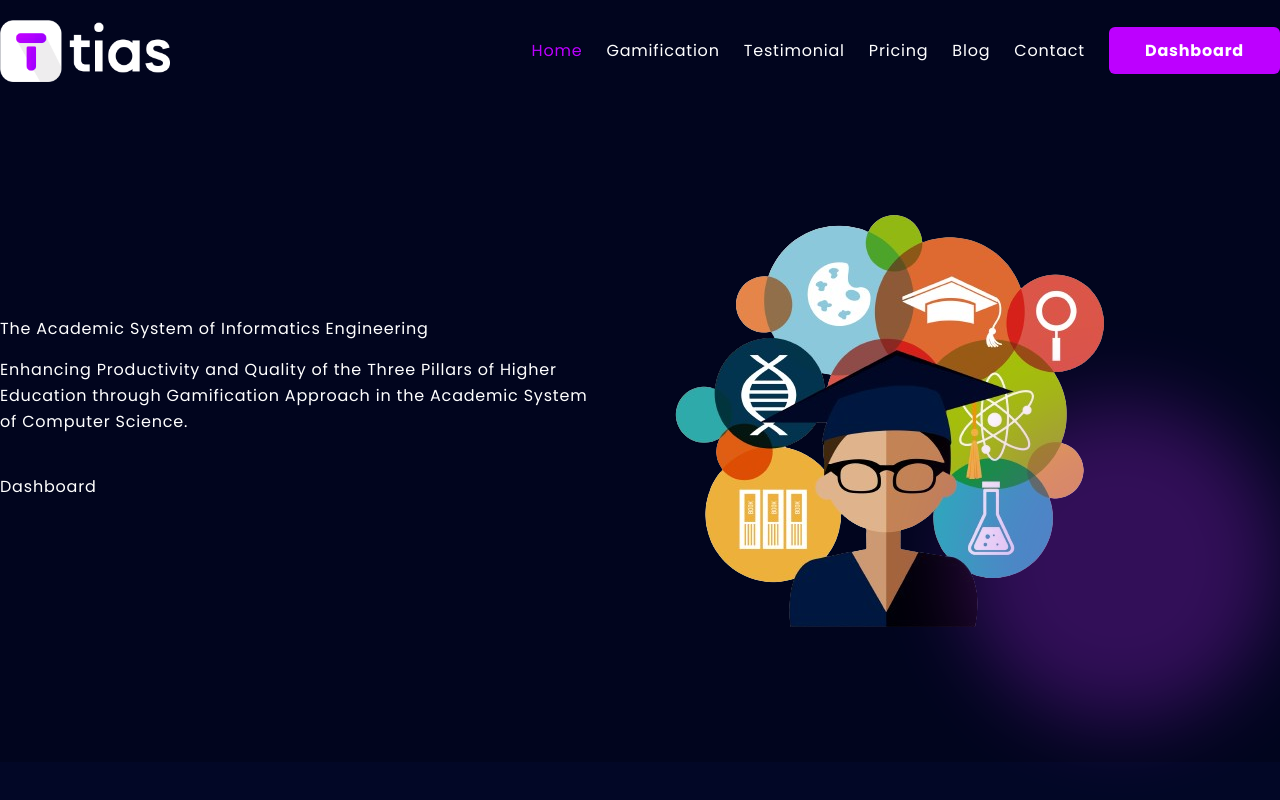
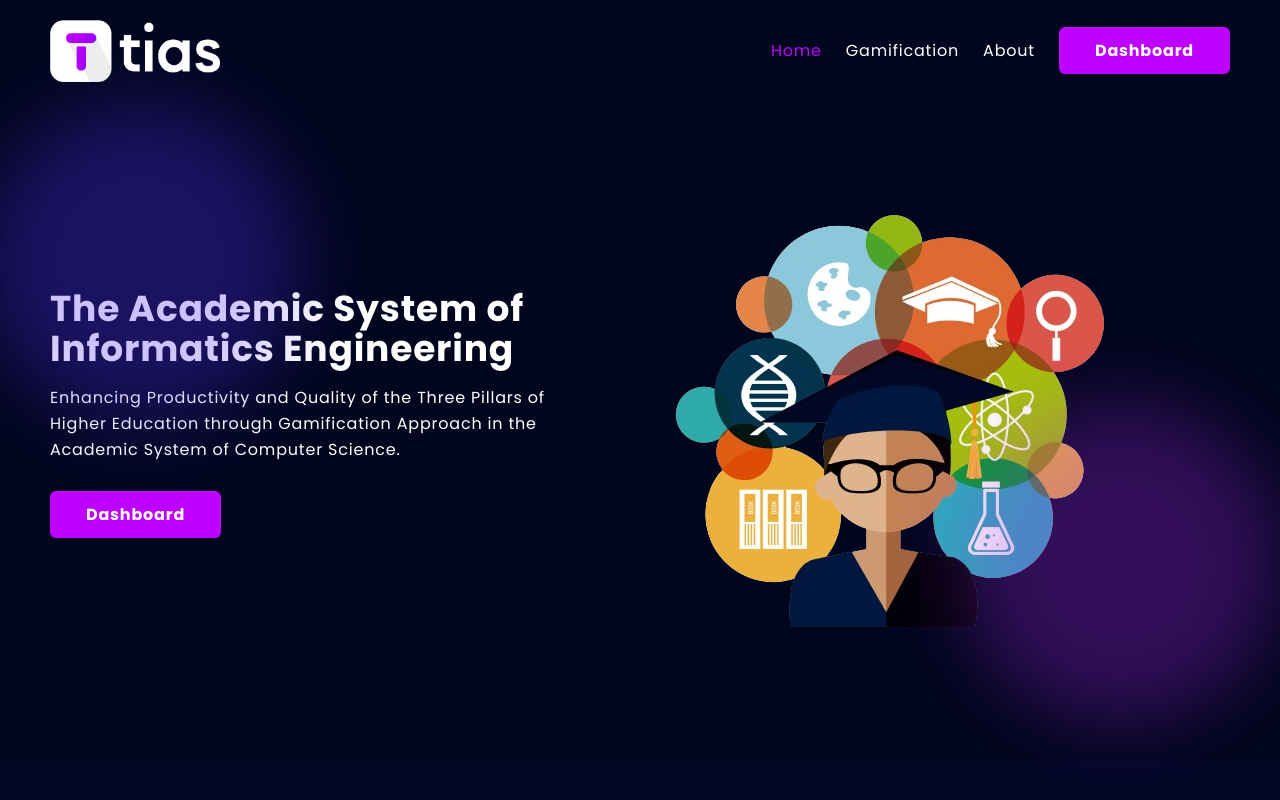
Before and after one commit to alvanochi/fe-ucl, a Next.js app: page / in a window 1280 px wide. Shown: the top 800 px of the page. Built offline with nearby package versions, Linux system fonts and the light colour scheme.

Commit message:
add responsive

```diff
--- a/src/pages/_app.jsx
+++ b/src/pages/_app.jsx
@@ -1,9 +1,33 @@
-import "../../styles/tailwind.globals.css";
 import { SWRConfig } from "swr";
 import fetcher from "../lib/fetcher";
 import { useEffect } from "react";
 
 function MyApp({ Component, pageProps }) {
+  useEffect(() => {
+    const path = window.location.pathname;
+
+    const importCSS = async () => {
+      if (
+        path.startsWith("/mahasiswa") ||
+        path.startsWith("/dosen") ||
+        path.startsWith("/admin") ||
+        path.startsWith("/login") ||
+        path.startsWith("/register") ||
+        path.startsWith("/forgot-password") ||
+        path.startsWith("/verification") ||
+        path.startsWith("/createDataPribadi")
+      ) {
+        await import("../../styles/tailwind.globals.css");
+      } else if (path === "/") {
+        await Promise.all([
+          import("../../styles/tailwind.globals.css"),
+          import("../../styles/main.css"),
+        ]);
+      }
+    };
+
+    importCSS();
+  }, []);
   return (
     <SWRConfig
       value={{
--- a/src/pages/index.jsx
+++ b/src/pages/index.jsx
@@ -136,13 +136,13 @@ const Home = () => {
                 </li>
                 <li>
                   <a
-                    href="#testimonial"
+                    href="#about"
                     className="hover:text-color-secondary ease-in duration-200"
                   >
-                    Testimonial
+                    About
                   </a>
                 </li>
-                <li>
+                {/* <li>
                   <a
                     href="#pricing"
                     className="hover:text-color-secondary ease-in duration-200"
@@ -165,7 +165,7 @@ const Home = () => {
                   >
                     Contact
                   </a>
-                </li>
+                </li> */}
 
                 <li>
                   <Link
@@ -212,13 +212,13 @@ const Home = () => {
                 <li>
                   <a
                     id="hLink"
-                    href="#testimonial"
+                    href="#about"
                     className="hover:text-color-secondary ease-in duration-200"
                   >
-                    Testimonial
+                    About
                   </a>
                 </li>
-                <li>
+                {/* <li>
                   <a
                     id="hLink"
                     href="#pricing"
@@ -244,7 +244,7 @@ const Home = () => {
                   >
                     Contact
                   </a>
-                </li>
+                </li> */}
 
                 <li>
                   <Link href="/login" className="btn">
@@ -273,9 +273,9 @@ const Home = () => {
                     Higher Education through Gamification Approach in the
                     Academic System of Computer Science.
                   </p>
-                  <a href="/login" target="_blank" className="btn">
+                  <Link href="/login" className="btn">
                     Dashboard
-                  </a>
+                  </Link>
                 </div>
 
                 <div className="md:w-1/2">
@@ -338,7 +338,7 @@ const Home = () => {
             </div>
           </section>
 
-          <section id="saving-money">
+          <section id="about">
             <div className="container py-20 relative">
               <div className="w-80 h-80 bg-color-blob2 absolute top-0 -left-5 -z-11 blur-2xl opacity-30 overflow-hidden rounded-full"></div>
 
@@ -419,7 +419,7 @@ const Home = () => {
             </div>
           </section>
 
-          <section id="testimonial">
+          {/* <section id="testimonial">
             <div className="container py-20">
               <div className="text-center m-auto mb-20 md:w-1/2">
                 <h4 className="font-bold text-color-secondary mb-4">
@@ -527,9 +527,9 @@ const Home = () => {
                 </div>
               </div>
             </div>
-          </section>
+          </section> */}
 
-          <section id="pricing" className="bg-color-primary-light">
+          {/* <section id="pricing" className="bg-color-primary-light">
             <div className="container py-20">
               <div className="text-center m-auto mb-20 md:w-1/2">
                 <h4 className="font-bold text-color-secondary mb-4">Pricing</h4>
@@ -833,8 +833,9 @@ const Home = () => {
                 </div>
               </div>
             </div>
-          </section>
-          <section id="blog">
+          </section> */}
+
+          {/* <section id="blog">
             <div className="container py-20">
               <div className="text-center m-auto mb-20 md:w-1/2">
                 <h4 className="font-bold text-color-secondary mb-4">
@@ -962,15 +963,14 @@ const Home = () => {
                 </div>
               </div>
             </div>
-          </section>
+          </section> */}
 
           <section id="download-app" className="bg-color-primary-light">
             <div className="container h-[80vh] grid place-items-center">
               <div className="text-center md:w-2/3 m-auto">
-                <h1 className="title">Download App Now And Save Your Money</h1>
+                <h1 className="title">Download The Application Now and Check Your Rank.</h1>
                 <p className="leading-relaxed pt-5">
-                  Serving an impressive list of long-term money with experience
-                  and expertise in multiple industries.
+                Explore the app, climb the ranks, and track your progress!
                 </p>
 
                 <div className="flex flex-col md:flex-row items-center justify-center gap-5 pt-10">
@@ -990,7 +990,7 @@ const Home = () => {
               </div>
             </div>
           </section>
-
+{/*
           <section id="contact">
             <div className="container py-20">
               <div className="text-center m-auto mb-20 md:w-1/2">
@@ -1038,7 +1038,7 @@ const Home = () => {
                 </div>
               </form>
             </div>
-          </section>
+          </section> */}
 
           <section id="footer">
             <div className="bg-color-primary-dark relative">
@@ -1047,11 +1047,9 @@ const Home = () => {
                   <div className="space-y-6">
                     <h4 className="font-bold text-lg">About App</h4>
                     <p className="leading-relaxed">
-                      This Should Be Used To Tell A Story And Include Any
-                      Testimonials You Might Have About Your Product Or Service
-                      For Your Clients
+                    The TIAS application with the implementation of gamification based on the Tridharma of higher education is developed on two platforms: web and mobile.
                     </p>
-                    <div className="flex gap-5 items-center">
+                    {/* <div className="flex gap-5 items-center">
                       <p>Follow Us</p>
                       <Icon
                         icon="ri:facebook-fill"
@@ -1065,11 +1063,11 @@ const Home = () => {
                         icon="fa:instagram"
                         class="cursor-pointer hover:text-color-secondary"
                       />
-                      {/* <i className="fa-brands fa-facebook-f cursor-pointer hover:text-color-secondary"></i>
+                      <i className="fa-brands fa-facebook-f cursor-pointer hover:text-color-secondary"></i>
                       <i className="fa-brands fa-twitter cursor-pointer hover:text-color-secondary"></i>
                       <i className="fa-brands fa-youtube cursor-pointer hover:text-color-secondary"></i>
-                      <i className="fa-brands fa-instagram cursor-pointer hover:text-color-secondary"></i> */}
-                    </div>
+                      <i className="fa-brands fa-instagram cursor-pointer hover:text-color-secondary"></i>
+                    </div> */}
                   </div>
                   <div className="flex justify-between md:justify-around">
                     <div className="space-y-6">
@@ -1079,12 +1077,12 @@ const Home = () => {
                           <a href="#">Home</a>
                         </li>
                         <li className="underline hover:no-underline hover:text-color-secondary">
-                          <a href="#gamification">Features</a>
+                          <a href="#gamification">Gamification</a>
                         </li>
                         <li className="underline hover:no-underline hover:text-color-secondary">
-                          <a href="#testimonial">Testimonial</a>
+                          <a href="#about">ABout</a>
                         </li>
-                        <li className="underline hover:no-underline hover:text-color-secondary">
+                        {/* <li className="underline hover:no-underline hover:text-color-secondary">
                           <a href="#pricing">Pricing</a>
                         </li>
                         <li className="underline hover:no-underline hover:text-color-secondary">
@@ -1092,11 +1090,11 @@ const Home = () => {
                         </li>
                         <li className="underline hover:no-underline hover:text-color-secondary">
                           <a href="#contact">Contact</a>
-                        </li>
+                        </li> */}
                       </ul>
                     </div>
 
-                    <div className="space-y-6">
+                    {/* <div className="space-y-6">
                       <h4 className="font-bold text-lg">Help</h4>
                       <ul className="space-y-3">
                         <li className="underline hover:no-underline hover:text-color-secondary">
@@ -1118,7 +1116,7 @@ const Home = () => {
                           <a href="#contact">Help</a>
                         </li>
                       </ul>
-                    </div>
+                    </div> */}
                   </div>
                   <div className="space-y-6">
                     <h4 className="font-bold text-lg">Newsletter</h4>
@@ -1143,7 +1141,7 @@ const Home = () => {
                 </div>
 
                 <div className="flex justify-center pt-10 border-t border-color-gray">
-                  <p>2023 &copy; LightCode. All Rights Reserved.</p>
+                  <p>2023 &copy; TIAS. All Rights Reserved.</p>
                 </div>
               </div>
             </div>
--- a/src/pages/login/index.jsx
+++ b/src/pages/login/index.jsx
@@ -23,7 +23,7 @@ export const Login = () => {
     const handleResize = () => {
       const screenWidth = window.innerWidth;
       setStylesPage({
-        displayValue: screenWidth <= 780 ? "block" : "flex",
+        displayValue: screenWidth <= 500 ? "block" : "flex",
         formWidth: screenWidth <= 880 ? "w-4/5" : "w-2/5",
         formContainer: screenWidth <= 880 ? "w-10/12" : "w-3/5",
       });
```
